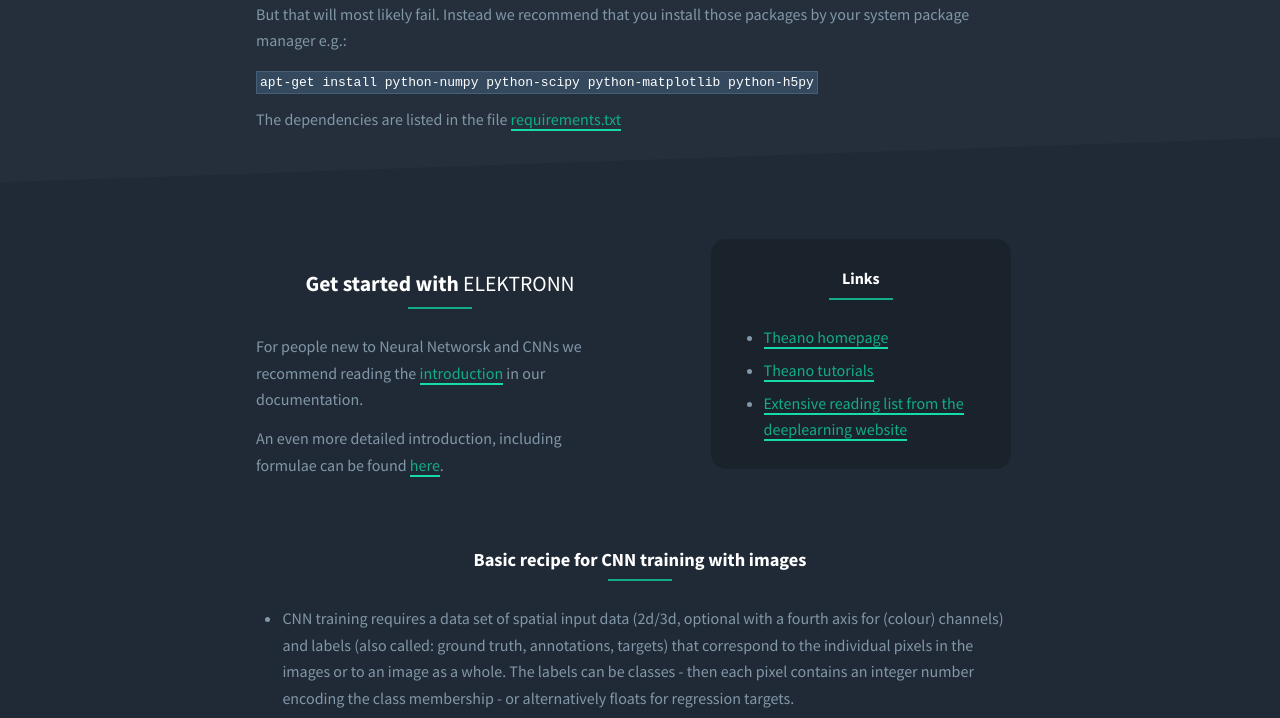
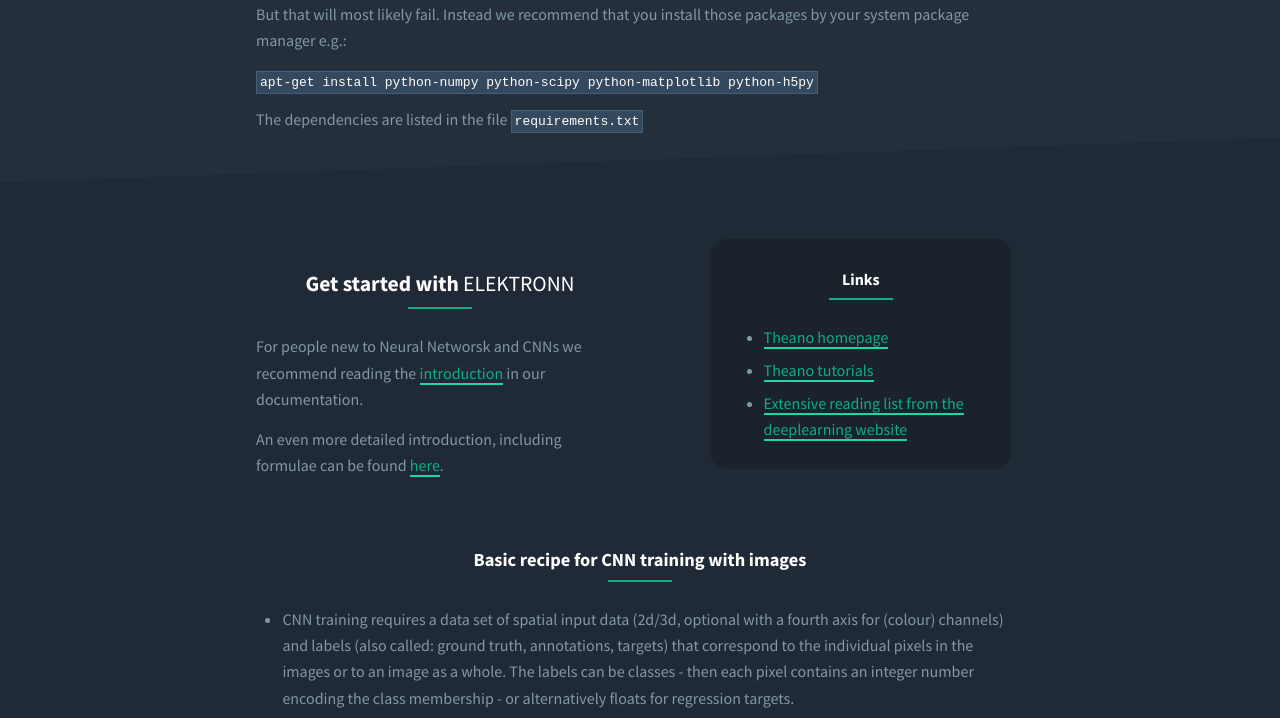
Before and after one commit to ELEKTRONN/elektronn.github.io, a Jekyll site: the page built from getting-started.html, in a window 1280 px wide. Shown: the part 1082-1800 px from the top of the page. Built offline with Jekyll 4.4.1, drawn with Linux system fonts in a browser that asks for light colours; nearby versions of some CDN libraries.

Commit message:
update links

```diff
--- a/getting-started.html
+++ b/getting-started.html
@@ -96,7 +96,7 @@
 
 				<p><code>apt-get install python-numpy python-scipy python-matplotlib python-h5py</code></p>
 
-				<p>The dependencies are listed in the file <a href="{{ site.github }}/blob/master/requirements.txt">requirements.txt</a></p>
+				<p>The dependencies are listed in the file <a href="{{ site.github }}"><code>requirements.txt</code></a></p>
 			</div>
 		</div>
 	</div>
```
Also changed, not shown: images/team/Marius.jpg.
